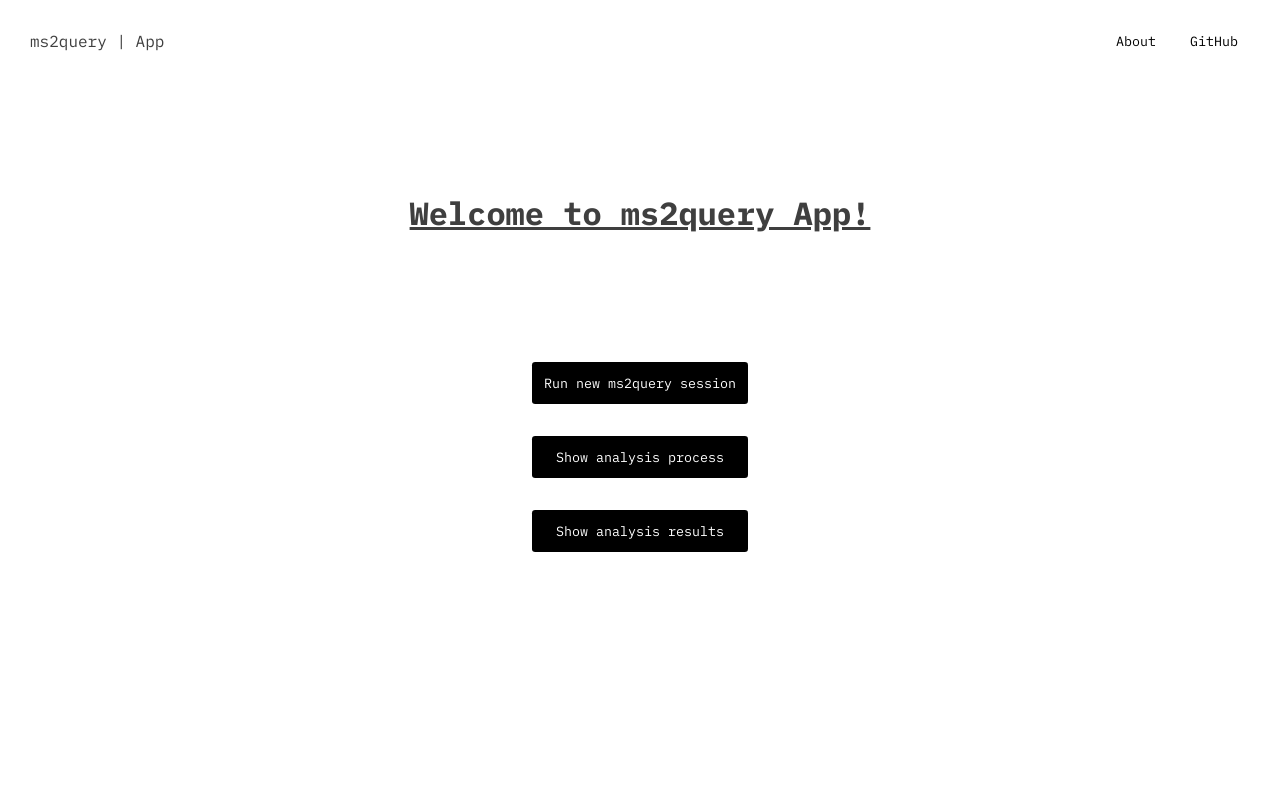
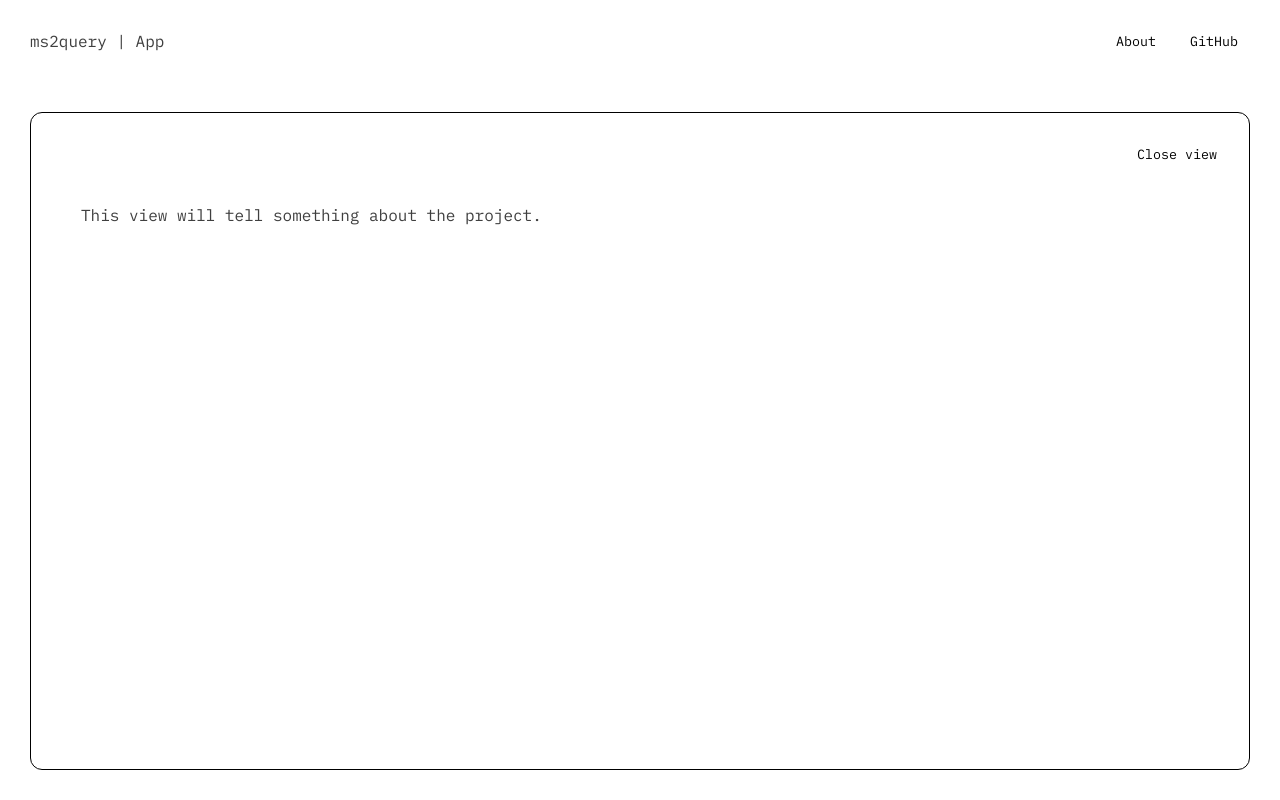
Before and after one commit to iomega/ms2query-app, a Svelte app in the folder frontend/: page / in a window 1280 px wide. Both pictures are taken after a click on the button "About". Built offline with nearby package versions, Linux system fonts and the light colour scheme.

Commit message:
Init AboutView + add logo click

```diff
--- a/frontend/src/App.svelte
+++ b/frontend/src/App.svelte
@@ -5,15 +5,24 @@
     import AnalysisView from "./views/AnalysisView.svelte";
     import ProcessView from "./views/ProcessView.svelte";
     import RunView from "./views/RunView.svelte";
+    import AboutView from "./views/AboutView.svelte";
 
-    let activeView: "welcome" | "run" | "process" | "analysis" = "welcome";
+    let activeView: "welcome" | "run" | "process" | "analysis" | "about" =
+        "welcome";
 </script>
 
 <main>
     <div class="header">
-        <div class="header-left">ms2query | App</div>
+        <div class="header-left" on:click="{() => (activeView = 'welcome')}">
+            ms2query | App
+        </div>
         <div class="header-right">
-            <Button id="about-button" color="white">About</Button>
+            <Button
+                id="about-button"
+                color="white"
+                on:click="{() => (activeView = 'about')}">
+                About
+            </Button>
             <Button
                 id="github-button"
                 color="white"
@@ -23,7 +32,9 @@
                             'https://github.com/iomega/ms2query-app',
                             '_blank'
                         )
-                        .focus()}">GitHub</Button>
+                        .focus()}">
+                GitHub
+            </Button>
         </div>
     </div>
 
@@ -47,6 +58,10 @@
         {:else if activeView === "analysis"}
             <Box on:close="{() => (activeView = 'welcome')}">
                 <AnalysisView />
+            </Box>
+        {:else if activeView === "about"}
+            <Box on:close="{() => (activeView = 'welcome')}">
+                <AboutView />
             </Box>
         {/if}
     </div>
@@ -84,6 +99,10 @@
         box-sizing: border-box;
         height: 100px;
 
+        .header-left {
+            cursor: pointer;
+        }
+
         .header-right {
             display: flex;
             gap: 10px;
--- /dev/null
+++ b/frontend/src/views/AboutView.svelte
@@ -0,0 +1,10 @@
+<script lang="ts">
+</script>
+
+<div class="about-view">This view will tell something about the project.</div>
+
+<style lang="scss">
+    .about-view {
+        padding: 30px;
+    }
+</style>
```
